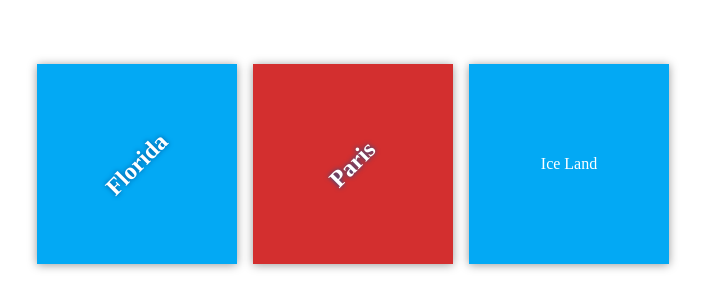
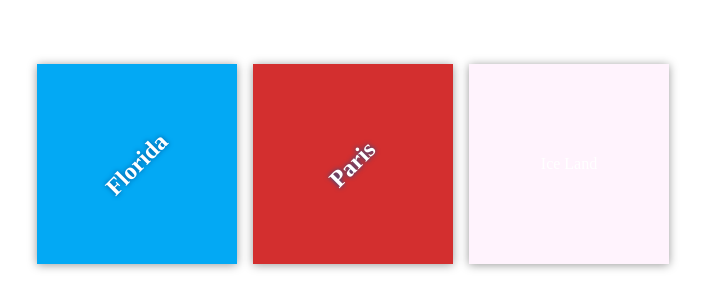
Before and after one commit to simmi9/my-travel-plans, a plain HTML site: page index.html in a window 1280 px wide. Shown: the part 236-544 px from the top of the page, without its empty margins (287-992 px from the left). Drawn offline with Linux system fonts and the light colour scheme; files that its build step writes are made by us from their sources.

Commit message:
Style destinations

```diff
--- a/app.css
+++ b/app.css
@@ -53,3 +53,7 @@ h2 {
 #paris {
     background-color: #d32f2f;
 }
+
+#iceland {
+    background-color: #fff3fd;
+}
```
